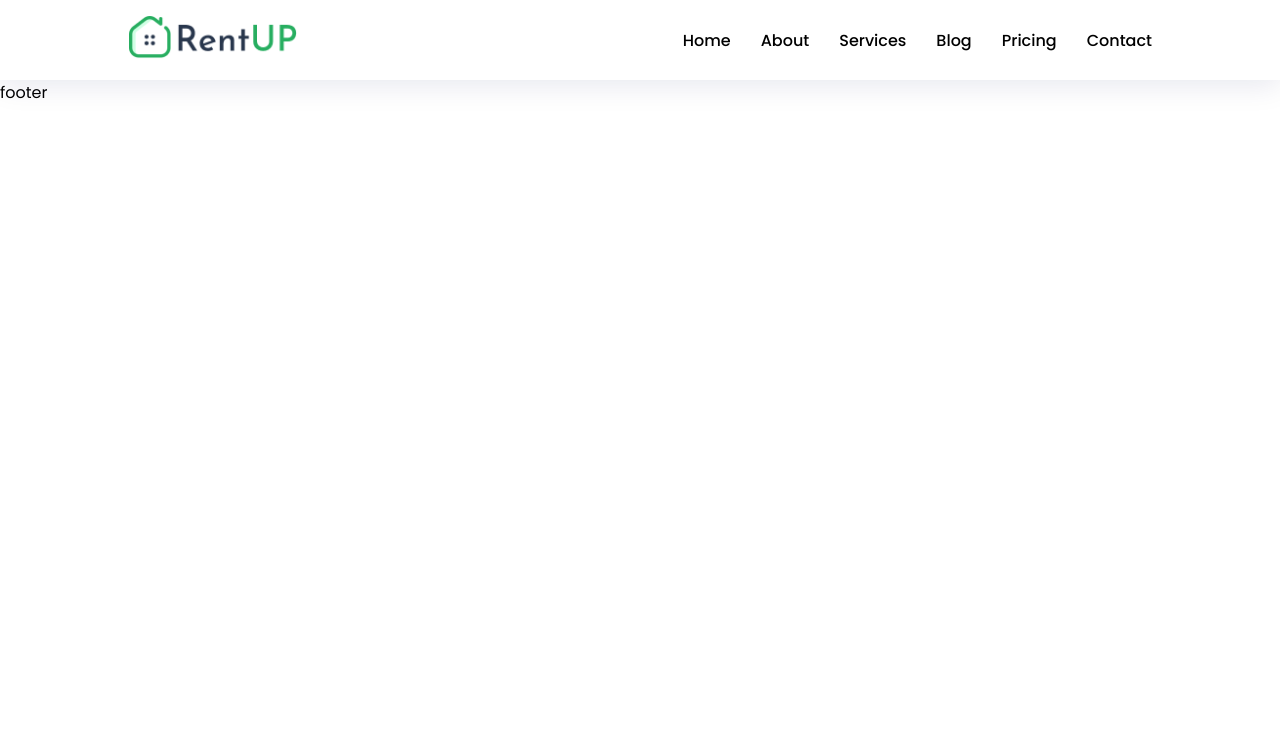
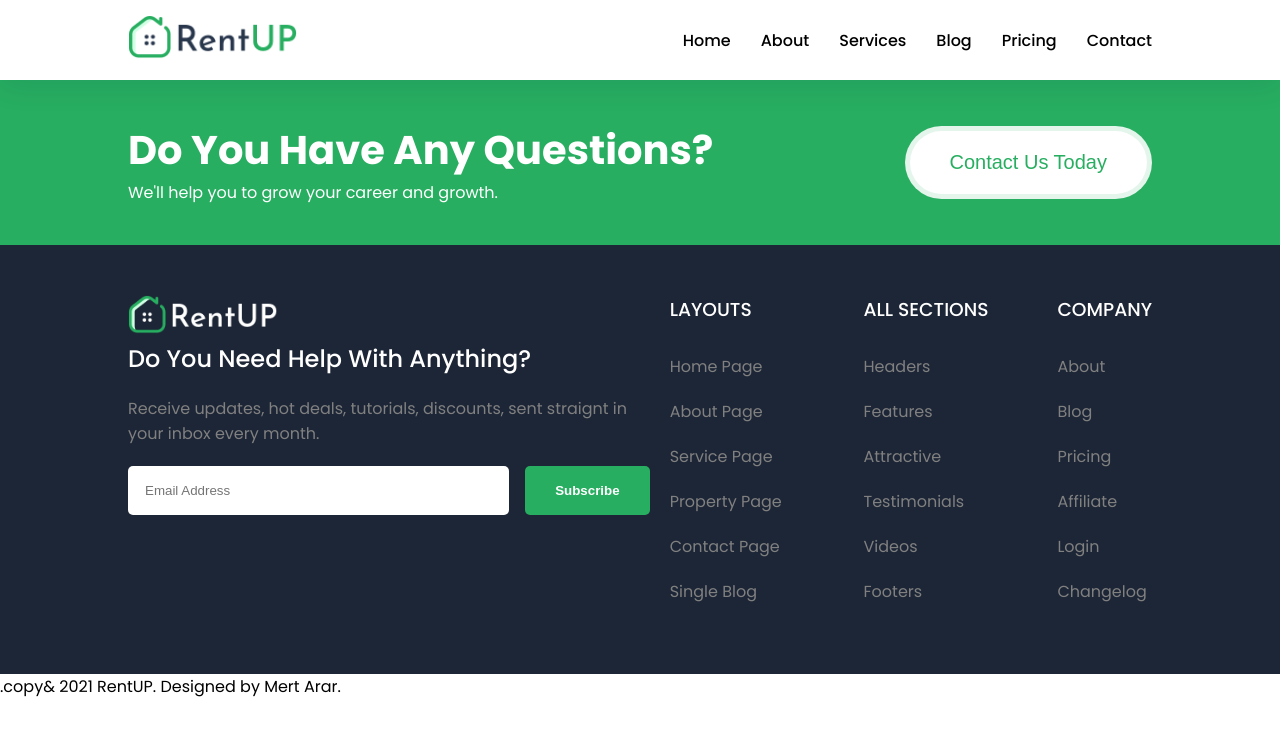
Before and after one commit to MertArar/realEstate, a React (Create React App) app: page / in a window 1280 px wide. Shown: the top 736 px of the page. Built offline with nearby package versions, Linux system fonts and the light colour scheme.

Commit message:
footer added

```diff
--- a/src/components/common/footer/Footer.jsx
+++ b/src/components/common/footer/Footer.jsx
@@ -1,7 +1,55 @@
 import React from "react";
+import { footer } from "../../data/Data";
 
-const footer = () => {
-  return <div>footer</div>;
+import "./footer.css";
+
+const Footer = () => {
+  return (
+    <>
+      <section className="footerContact">
+        <div className="container">
+          <div className="send flex">
+            <div className="text">
+              <h1>Do You Have Any Questions? </h1>
+              <p>We'll help you to grow your career and growth. </p>
+            </div>
+            <button className="btn5">Contact Us Today</button>
+          </div>
+        </div>
+      </section>
+
+      <footer>
+        <div className="container">
+          <div className="box">
+            <div className="logo">
+              <img src="../images/logo-light.png" alt="logo" />
+              <h2>Do You Need Help With Anything?</h2>
+              <p>
+                Receive updates, hot deals, tutorials, discounts, sent straignt
+                in your inbox every month.
+              </p>
+
+              <div className="input flex">
+                <input type="text" placeholder="Email Address" />
+                <button>Subscribe</button>
+              </div>
+            </div>
+          </div>
+          {footer.map((val) => (
+            <div className="box">
+              <h3>{val.title}</h3>
+              <ul>
+                {val.text.map((items) => (
+                  <li>{items.list}</li>
+                ))}
+              </ul>
+            </div>
+          ))}
+        </div>
+      </footer>
+      <span>.copy& 2021 RentUP. Designed by Mert Arar.</span>
+    </>
+  );
 };
 
-export default footer;
+export default Footer;
--- a/src/components/common/footer/footer.css
+++ b/src/components/common/footer/footer.css
@@ -0,0 +1,71 @@
+.footerContact {
+  background-color: #27ae60;
+  padding: 40px 0;
+  color: #fff;
+}
+
+.footerContact h1 {
+  font-size: 40px;
+}
+
+footer {
+  background-color: #1d2636;
+  padding: 50px 0;
+  color: #fff;
+}
+
+footer .container {
+  display: grid;
+  grid-template-columns: 6fr 2fr 2fr 1fr;
+  grid-gap: 20px;
+}
+
+footer img {
+  width: 150px;
+}
+
+footer h2 {
+  font-weight: 500;
+}
+
+footer p {
+  color: grey;
+  margin: 20px 0;
+}
+
+footer input {
+  background-color: #fff;
+  padding: 17px;
+  width: 100%;
+  border-radius: 5px;
+  margin-right: 1rem;
+}
+
+footer h3 {
+  font-weight: 500;
+  margin-bottom: 30px;
+}
+
+footer ul {
+  display: block;
+}
+
+footer ul li {
+  display: block;
+  color: grey;
+  margin-bottom: 20px;
+}
+
+.legal {
+  text-align: center;
+  padding: 20px;
+  background: #1d2636;
+  color: rgba(255, 255, 255, 0.5);
+  border-top: 1px solid rgba(255, 2555, 255, 0.1);
+}
+
+@media screen and (max-width: 800px) {
+  footer .container {
+    grid-template-columns: repeat(2, 1fr);
+  }
+}
--- a/src/components/home/hero/Hero.jsx
+++ b/src/components/home/hero/Hero.jsx
@@ -1,7 +1,20 @@
 import React from "react";
+import Heading from "../../common/Heading";
+import "./hero.css";
 
 const Hero = () => {
-  return <div>Hero</div>;
+  return (
+    <>
+      <seciton className="hero">
+        <div className="container">
+          <Heading
+            title="Search Your Next Home"
+            subtitle="Find new & featured property located in your city."
+          />
+        </div>
+      </seciton>
+    </>
+  );
 };
 
 export default Hero;
```
Also changed, not shown: src/components/home/Home.jsx (+4 -5 lines).
